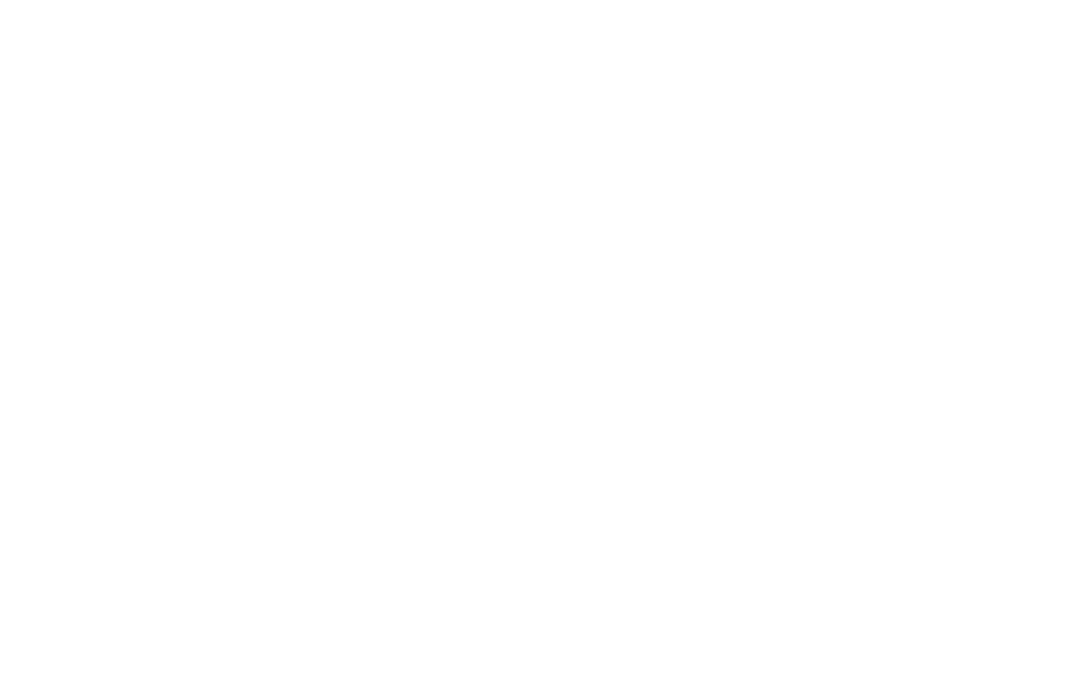
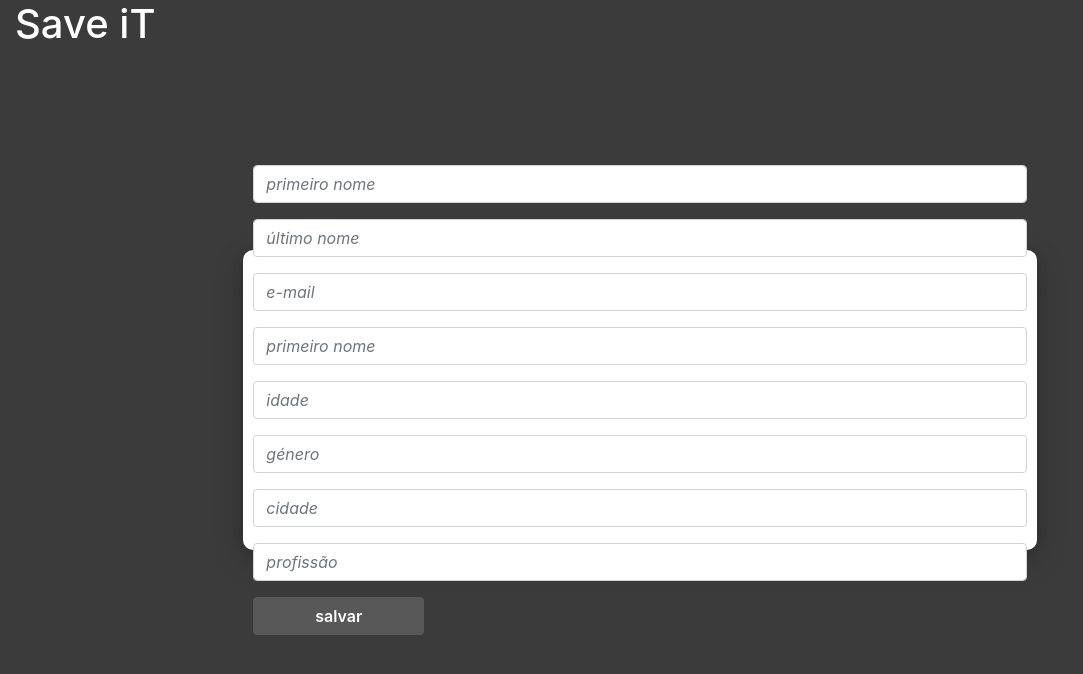
Before and after one commit to SaveItSoftwareDev/saveitapp, a React (Create React App) app: page /register in a window 1280 px wide. Shown: the top 674 px of the page, without its empty margins (0-1083 px from the left). Built offline with nearby package versions, Linux system fonts and the light colour scheme.

Commit message:
WIP register page

```diff
--- a/src/App.tsx
+++ b/src/App.tsx
@@ -7,6 +7,7 @@
 //Pages
 import { DashboarPage } from "./pages/dashboard/dashboard.page";
 import { LoginPage } from "./pages/login/login.page";
+import { RegisterPage } from "./pages/register/register.page";
 
 function App() {
   return (
@@ -22,6 +23,7 @@
         <Route exact path="/" render={() => <DashboarPage />}></Route>
         <Route exact path="/dashboard" render={() => <DashboarPage />}></Route>
         <Route exact path="/login" render={() => <LoginPage />}></Route>
+        <Route exact path="/register" render={() => <RegisterPage />}></Route>
       </Switch>
     </BrowserRouter>
   );
--- /dev/null
+++ b/src/pages/register/register.page.tsx
@@ -0,0 +1,199 @@
+import * as React from "react";
+import * as S from "./register.styled";
+import { IRegisterData, SERVICE } from "./register.service";
+
+import * as BS from "react-bootstrap";
+
+import { Formik } from "formik";
+
+import * as yup from "yup";
+
+const schema = yup.object({
+  firstName: yup.string().trim().required().min(2).max(30),
+  lastName: yup.string().trim().required().min(2).max(30),
+  email: yup.string().trim().required(),
+  password: yup.string().trim().required().min(5),
+  age: yup.number().min(2),
+  gender: yup.string().min(1).max(30),
+  city: yup.string().min(2).max(50),
+  job: yup.string().min(2).max(30),
+});
+
+const initialValues: IRegisterData = {
+  firtsName: "",
+  lastName: "",
+  email: "",
+  password: "",
+  age: undefined,
+  gender: "",
+  city: "",
+  job: "",
+};
+
+interface IRegisterPageProps {}
+
+export const RegisterPage: React.FC<IRegisterPageProps> = (props) => {
+  return (
+    <S.PageContainer>
+      <BS.Container fluid className="h-100">
+        <BS.Row className="h-100">
+          <BS.Col lg={2}>
+            <BS.Container>
+              <BS.Row className="branco">
+                <h1>Save iT</h1>
+              </BS.Row>
+            </BS.Container>
+          </BS.Col>
+          <BS.Col lg={8} className="flex-center-center">
+            <BS.Container>
+              <S.FormContainer className="flex-center-center">
+                <Formik
+                  validationSchema={schema}
+                  onSubmit={(values: IRegisterData) => {
+                    SERVICE.methods
+                      .doRegister(values)
+                      .then((result) => {
+                        console.log(
+                          "REGISTO COM SUCESSO! -> Redirecionar para DASHBOARD"
+                        );
+                      })
+                      .catch((err) => console.log("Erro ao fazer registo"));
+                  }}
+                  initialValues={initialValues}
+                >
+                  {({
+                    handleSubmit,
+                    handleChange,
+                    handleBlur,
+                    values,
+                    touched,
+                    isValid,
+                    errors,
+                  }) => (
+                    <BS.Form
+                      noValidate
+                      onSubmit={handleSubmit}
+                      className="w-100"
+                    >
+                      <BS.Form.Group>
+                        <BS.Form.Control
+                          className="italico"
+                          type="text"
+                          name="firstName"
+                          placeholder="primeiro nome"
+                          onChange={handleChange}
+                          onBlur={handleBlur}
+                          value={values.firtsName}
+                          isValid={touched.firtsName && !errors.firtsName}
+                        />
+                      </BS.Form.Group>
+                      <BS.Form.Group>
+                        <BS.Form.Control
+                          className="italico"
+                          type="text"
+                          name="lastName"
+                          placeholder="último nome"
+                          onChange={handleChange}
+                          onBlur={handleBlur}
+                          value={values.lastName}
+                          isValid={touched.lastName && !errors.lastName}
+                        />
+                      </BS.Form.Group>
+                      <BS.Form.Group>
+                        <BS.Form.Control
+                          className="italico"
+                          type="email"
+                          name="email"
+                          placeholder="e-mail"
+                          onChange={handleChange}
+                          onBlur={handleBlur}
+                          value={values.email}
+                          isValid={touched.email && !errors.email}
+                        />
+                      </BS.Form.Group>
+
+                      <BS.Form.Group>
+                        <BS.Form.Control
+                          className="italico"
+                          type="password"
+                          name="password"
+                          placeholder="primeiro nome"
+                          onChange={handleChange}
+                          onBlur={handleBlur}
+                          value={values.password}
+                          isValid={touched.password && !errors.password}
+                        />
+                      </BS.Form.Group>
+
+                      <BS.Form.Group>
+                        <BS.Form.Control
+                          className="italico"
+                          type="number"
+                          name="age"
+                          placeholder="idade"
+                          onChange={handleChange}
+                          onBlur={handleBlur}
+                          value={values.age}
+                          isValid={touched.age && !errors.age}
+                        />
+                      </BS.Form.Group>
+
+                      <BS.Form.Group>
+                        <BS.Form.Control
+                          className="italico"
+                          type="text"
+                          name="gender"
+                          placeholder="género"
+                          onChange={handleChange}
+                          onBlur={handleBlur}
+                          value={values.gender}
+                          isValid={touched.gender && !errors.gender}
+                        />
+                      </BS.Form.Group>
+                      <BS.Form.Group>
+                        <BS.Form.Control
+                          className="italico"
+                          type="text"
+                          name="city"
+                          placeholder="cidade"
+                          onChange={handleChange}
+                          onBlur={handleBlur}
+                          value={values.city}
+                          isValid={touched.city && !errors.city}
+                        />
+                      </BS.Form.Group>
+
+                      <BS.Form.Group>
+                        <BS.Form.Control
+                          className="italico"
+                          type="text"
+                          name="job"
+                          placeholder="profissão"
+                          onChange={handleChange}
+                          onBlur={handleBlur}
+                          value={values.job}
+                          isValid={touched.job && !errors.job}
+                        />
+                      </BS.Form.Group>
+
+                      <BS.Row>
+                        <BS.Col lg={3}>
+                          <BS.Button
+                            type="submit"
+                            className="w-100 botao-entrar"
+                          >
+                            salvar
+                          </BS.Button>
+                        </BS.Col>
+                      </BS.Row>
+                    </BS.Form>
+                  )}
+                </Formik>
+              </S.FormContainer>
+            </BS.Container>
+          </BS.Col>
+        </BS.Row>
+      </BS.Container>
+    </S.PageContainer>
+  );
+};
--- /dev/null
+++ b/src/pages/register/register.service.tsx
@@ -0,0 +1,25 @@
+import axios from "axios";
+
+// export enum EGender {
+//   MALE = "Masculino",
+//   FEMALE = "Feminino",
+// }
+
+export interface IRegisterData {
+  firtsName: string;
+  lastName: string;
+  email: string;
+  password: string;
+  age?: number;
+  gender?: string;
+  city?: string;
+  job?: string;
+}
+
+export const SERVICE = {
+  methods: {
+    doRegister: (data: IRegisterData) => {
+      return axios.post("localhost:3000/register", data);
+    },
+  },
+};
--- /dev/null
+++ b/src/pages/register/register.styled.tsx
@@ -0,0 +1,51 @@
+import styled from "styled-components";
+
+export const PageContainer = styled.div`
+  position: fixed;
+  width: 100%;
+  height: 100%;
+  background-color: #3b3b3b;
+
+  .flex-center-center {
+    display: flex;
+    flex-direction: column;
+    justify-content: center;
+    align-items: center;
+  }
+
+  .botao-entrar {
+    background-color: #585858;
+    border-color: #585858;
+    font-weight: 600;
+  }
+
+  .botao-registo {
+    background-color: transparent;
+    border-color: transparent;
+    color: blue;
+    font-size: 14px;
+    text-decoration: underline;
+  }
+
+  .italico {
+    font-style: italic;
+  }
+
+  .branco {
+    color: white;
+  }
+`;
+
+export const FormContainer = styled.div`
+  background-color: #fff;
+  border-radius: 10px;
+  padding: 10px;
+  height: 300px;
+  width: 100%;
+  box-shadow: 0 0 12px 0 rgba(0, 0, 0, 0.1), 0 10px 30px 0 rgba(0, 0, 0, 0.2);
+`;
+
+export const WelcomeTitle = styled.h1`
+  color: #fff;
+  font-size: 75px;
+`;
```
Also changed, not shown: 1 other file (tests, documents, lock files or other folders).
